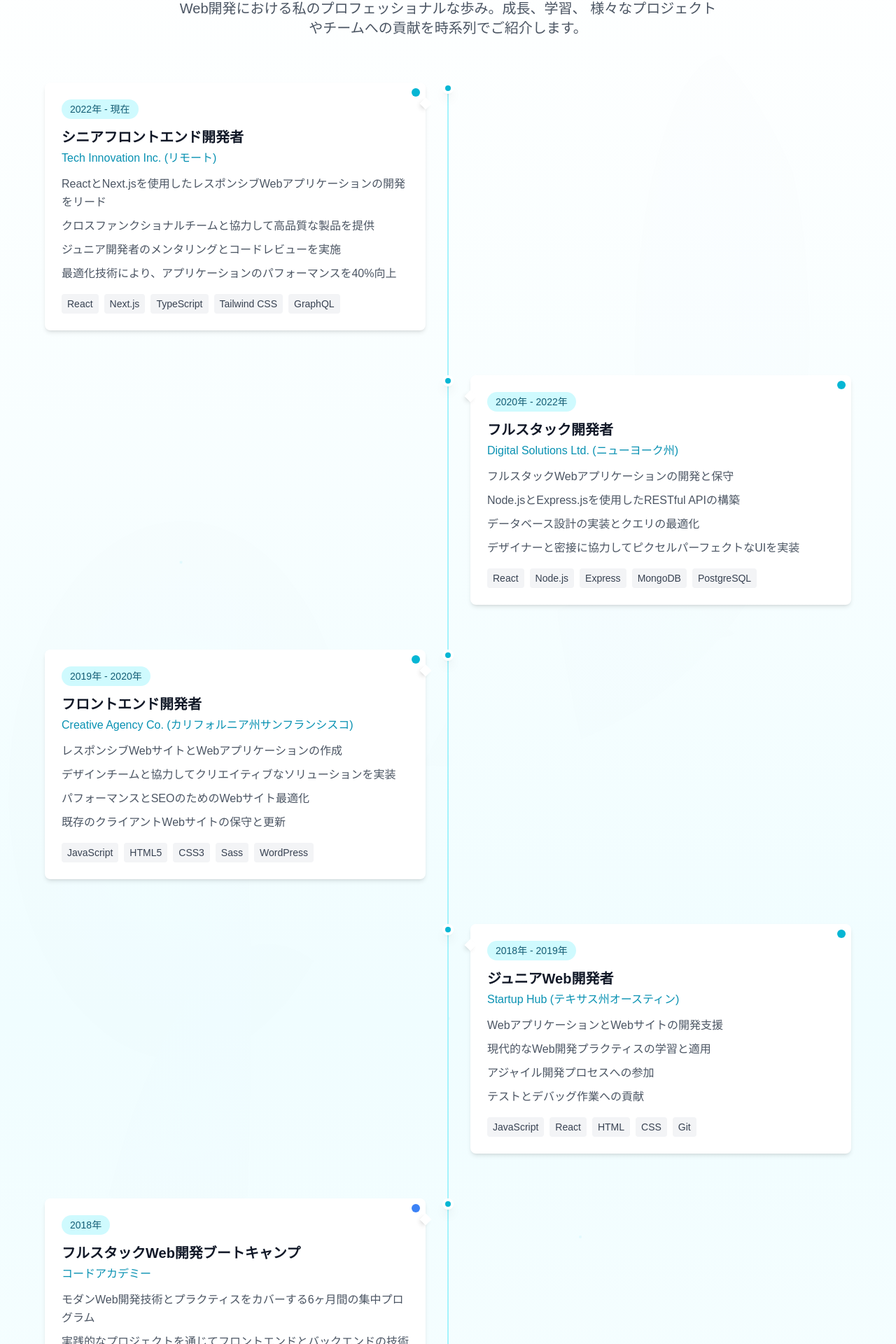
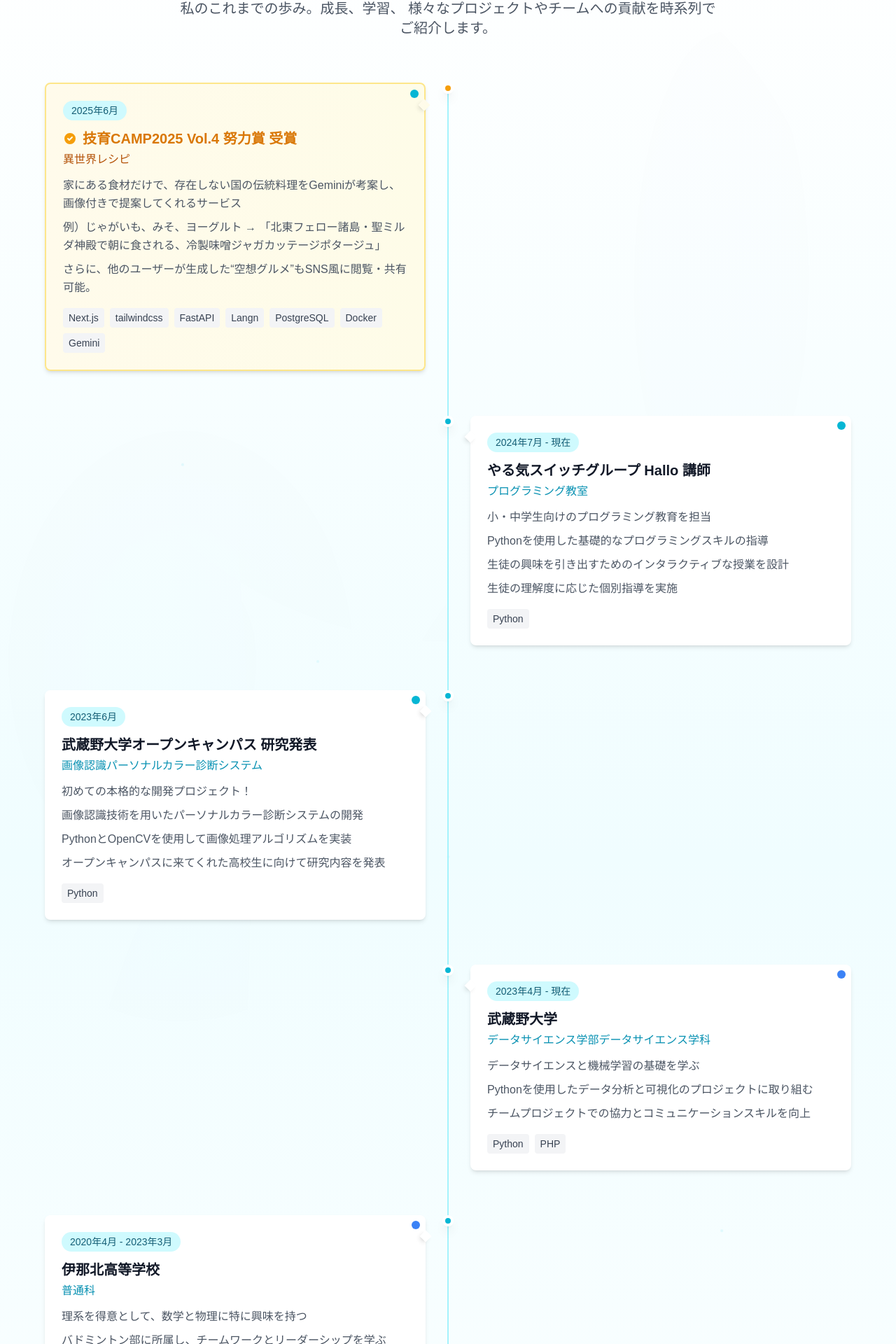
Before and after one commit to furuyashikiiori/portfolio, a Next.js app: page /experience in a window 1280 px wide. Shown: the part 210-2130 px from the top of the page at 70% size. Built offline with nearby package versions, Linux system fonts and the light colour scheme.

Commit message:
経歴編集

```diff
--- a/src/app/experience/page.tsx
+++ b/src/app/experience/page.tsx
@@ -3,86 +3,70 @@ import Timeline from "../../components/Timeline";
 export default function Experience() {
   const timelineItems = [
     {
-      date: "2022年 - 現在",
-      title: "シニアフロントエンド開発者",
-      subtitle: "Tech Innovation Inc. (リモート)",
+      date: "2025年6月",
+      title: "技育CAMP2025 Vol.4 努力賞 受賞",
+      subtitle: "異世界レシピ",
       description: [
-        "ReactとNext.jsを使用したレスポンシブWebアプリケーションの開発をリード",
-        "クロスファンクショナルチームと協力して高品質な製品を提供",
-        "ジュニア開発者のメンタリングとコードレビューを実施",
-        "最適化技術により、アプリケーションのパフォーマンスを40%向上"
+        "家にある食材だけで、存在しない国の伝統料理をGeminiが考案し、画像付きで提案してくれるサービス",
+        "例）じゃがいも、みそ、ヨーグルト → 「北東フェロー諸島・聖ミルダ神殿で朝に食される、冷製味噌ジャガカッテージポタージュ」",
+        "さらに、他のユーザーが生成した“空想グルメ”もSNS風に閲覧・共有可能。",
       ],
-      technologies: ["React", "Next.js", "TypeScript", "Tailwind CSS", "GraphQL"],
+      technologies: ["Next.js", "tailwindcss", "FastAPI", "Langn", "PostgreSQL", "Docker", "Gemini"],
       type: "work" as const
     },
     {
-      date: "2020年 - 2022年",
-      title: "フルスタック開発者",
-      subtitle: "Digital Solutions Ltd. (ニューヨーク州)",
+      date: "2024年7月 - 現在",
+      title: "やる気スイッチグループ Hallo 講師",
+      subtitle: "プログラミング教室",
       description: [
-        "フルスタックWebアプリケーションの開発と保守",
-        "Node.jsとExpress.jsを使用したRESTful APIの構築",
-        "データベース設計の実装とクエリの最適化",
-        "デザイナーと密接に協力してピクセルパーフェクトなUIを実装"
+        "小・中学生向けのプログラミング教育を担当",
+        "Pythonを使用した基礎的なプログラミングスキルの指導",
+        "生徒の興味を引き出すためのインタラクティブな授業を設計",
+        "生徒の理解度に応じた個別指導を実施"
       ],
-      technologies: ["React", "Node.js", "Express", "MongoDB", "PostgreSQL"],
+      technologies: ["Python"],
       type: "work" as const
     },
     {
-      date: "2019年 - 2020年",
-      title: "フロントエンド開発者",
-      subtitle: "Creative Agency Co. (カリフォルニア州サンフランシスコ)",
+      date: "2023年6月",
+      title: "武蔵野大学オープンキャンパス 研究発表",
+      subtitle: "画像認識パーソナルカラー診断システム",
       description: [
-        "レスポンシブWebサイトとWebアプリケーションの作成",
-        "デザインチームと協力してクリエイティブなソリューションを実装",
-        "パフォーマンスとSEOのためのWebサイト最適化",
-        "既存のクライアントWebサイトの保守と更新"
+        "初めての本格的な開発プロジェクト！",
+        "画像認識技術を用いたパーソナルカラー診断システムの開発",
+        "PythonとOpenCVを使用して画像処理アルゴリズムを実装",
+        "オープンキャンパスに来てくれた高校生に向けて研究内容を発表",
       ],
-      technologies: ["JavaScript", "HTML5", "CSS3", "Sass", "WordPress"],
+      technologies: ["Python"],
       type: "work" as const
     },
     {
-      date: "2018年 - 2019年",
-      title: "ジュニアWeb開発者",
-      subtitle: "Startup Hub (テキサス州オースティン)",
+      date: "2023年4月 - 現在",
+      title: "武蔵野大学",
+      subtitle: "データサイエンス学部データサイエンス学科",
       description: [
-        "WebアプリケーションとWebサイトの開発支援",
-        "現代的なWeb開発プラクティスの学習と適用",
-        "アジャイル開発プロセスへの参加",
-        "テストとデバッグ作業への貢献"
+        "データサイエンスと機械学習の基礎を学ぶ",
+        "Pythonを使用したデータ分析と可視化のプロジェクトに取り組む",
+        "チームプロジェクトでの協力とコミュニケーションスキルを向上",
       ],
-      technologies: ["JavaScript", "React", "HTML", "CSS", "Git"],
-      type: "work" as const
-    },
-    {
-      date: "2018年",
-      title: "フルスタックWeb開発ブートキャンプ",
-      subtitle: "コードアカデミー",
-      description: [
-        "モダンWeb開発技術とプラクティスをカバーする6ヶ月間の集中プログラム",
-        "実践的なプロジェクトを通じてフロントエンドとバックエンドの技術を習得"
-      ],
-      technologies: ["JavaScript", "React", "Node.js", "MongoDB", "Express"],
+      technologies: ["Python", "PHP"],
       type: "education" as const
     },
     {
-      date: "2014年 - 2018年",
-      title: "コンピューターサイエンス学士号",
-      subtitle: "工大大学",
+      date: "2020年4月 - 2023年3月",
+      title: "伊那北高等学校",
+      subtitle: "普通科",
       description: [
-        "優秀な成績で卒業。ソフトウェアエンジニアリングとWeb開発を専門",
-        "アルゴリズム、データ構造、ソフトウェア設計の基礎を学習",
-        "チームプロジェクトでのリーダーシップ経験を積む"
+        "理系を得意として、数学と物理に特に興味を持つ",
+        "バドミントン部に所属し、チームワークとリーダーシップを学ぶ",
       ],
       type: "education" as const
     }
   ];
 
   const certifications = [
-    "AWS認定デベロッパーアソシエイト",
-    "Reactデベロッパー認定",
-    "Google Analytics認定",
-    "スクラムマスター認定"
+    "日本商工会議所主催 珠算能力検定試験1級（満点合格）",
+    "日本商工会議所主催 暗算検定試験1級",
   ];
 
   return (
@@ -93,7 +77,7 @@ export default function Experience() {
         </h1>
 
         <p className="text-xl text-gray-600 mb-16 text-center max-w-3xl mx-auto">
-          Web開発における私のプロフェッショナルな歩み。成長、学習、
+          私のこれまでの歩み。成長、学習、
           様々なプロジェクトやチームへの貢献を時系列でご紹介します。
         </p>
 
--- a/src/components/Timeline.tsx
+++ b/src/components/Timeline.tsx
@@ -20,15 +20,23 @@ export default function Timeline({ items }: TimelineProps) {
       {items.map((item, index) => (
         <div key={index} className="relative mb-12 md:mb-16">
           {/* Timeline point */}
-          <div className="absolute left-2 md:left-1/2 w-4 h-4 bg-cyan-500 rounded-full border-4 border-white shadow-lg transform md:-translate-x-1/2"></div>
+          <div className={`absolute left-2 md:left-1/2 w-4 h-4 rounded-full border-4 border-white shadow-lg transform md:-translate-x-1/2 ${item.title.includes('受賞') || item.title.includes('賞')
+              ? 'bg-amber-500'
+              : 'bg-cyan-500'
+            }`}></div>
 
           {/* Content */}
           <div className={`ml-12 md:ml-0 md:w-1/2 ${index % 2 === 0 ? 'md:pr-8' : 'md:ml-auto md:pl-8'}`}>
-            <div className="bg-white rounded-lg shadow-md p-6 relative">
+            <div className={`rounded-lg shadow-md p-6 relative ${item.title.includes('受賞') || item.title.includes('賞')
+                ? 'bg-gradient-to-r from-amber-50 to-yellow-50 border-2 border-amber-200'
+                : 'bg-white'
+              }`}>
               {/* Arrow for desktop */}
-              <div className={`hidden md:block absolute top-6 w-3 h-3 bg-white transform rotate-45 shadow-md ${
-                index % 2 === 0 ? '-right-1.5' : '-left-1.5'
-              }`}></div>
+              <div className={`hidden md:block absolute top-6 w-3 h-3 transform rotate-45 shadow-md ${item.title.includes('受賞') || item.title.includes('賞')
+                  ? 'bg-gradient-to-r from-amber-50 to-yellow-50'
+                  : 'bg-white'
+                } ${index % 2 === 0 ? '-right-1.5' : '-left-1.5'
+                }`}></div>
 
               {/* Date badge */}
               <div className="inline-block bg-cyan-100 text-cyan-800 px-3 py-1 rounded-full text-sm font-medium mb-3">
@@ -36,9 +44,26 @@ export default function Timeline({ items }: TimelineProps) {
               </div>
 
               {/* Title and subtitle */}
-              <h3 className="text-xl font-semibold text-gray-900 mb-1">{item.title}</h3>
+              <h3 className={`text-xl font-semibold mb-1 ${item.title.includes('受賞') || item.title.includes('賞')
+                  ? 'text-amber-600 font-bold'
+                  : 'text-gray-900'
+                }`}>
+                {item.title.includes('受賞') || item.title.includes('賞') ? (
+                  <span className="flex items-center">
+                    <svg className="w-5 h-5 mr-2 text-amber-500" fill="currentColor" viewBox="0 0 20 20">
+                      <path fillRule="evenodd" d="M10 18a8 8 0 100-16 8 8 0 000 16zm3.707-9.293a1 1 0 00-1.414-1.414L9 10.586 7.707 9.293a1 1 0 00-1.414 1.414l2 2a1 1 0 001.414 0l4-4z" clipRule="evenodd" />
+                    </svg>
+                    {item.title}
+                  </span>
+                ) : (
+                  item.title
+                )}
+              </h3>
               {item.subtitle && (
-                <p className="text-cyan-600 font-medium mb-3">{item.subtitle}</p>
+                <p className={`font-medium mb-3 ${item.title.includes('受賞') || item.title.includes('賞')
+                    ? 'text-amber-700'
+                    : 'text-cyan-600'
+                  }`}>{item.subtitle}</p>
               )}
 
               {/* Description */}
```
